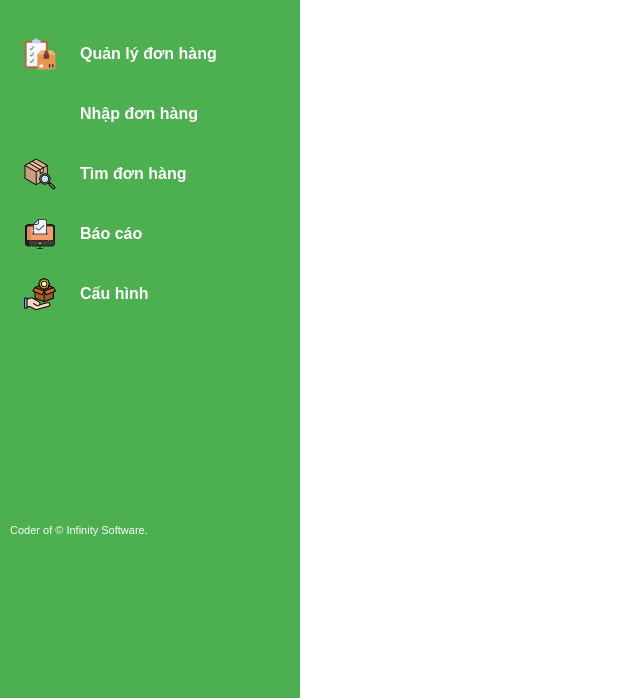
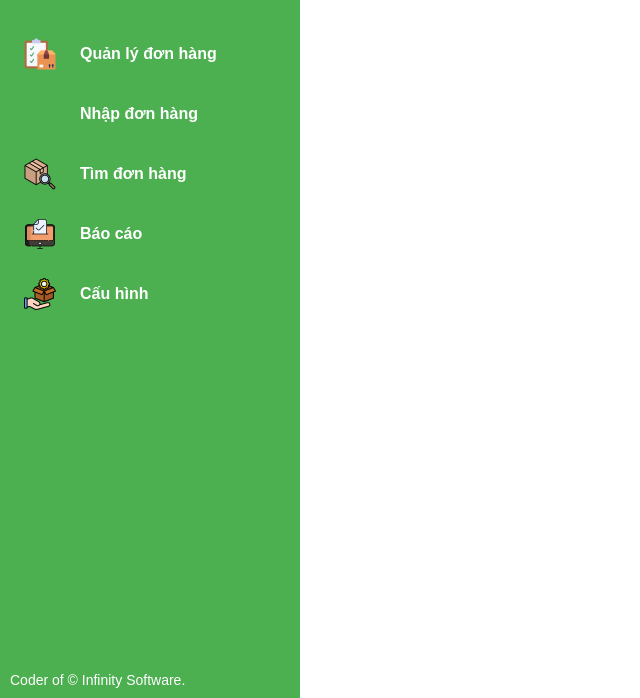
Before and after one commit to Hoanvuonq/Order-Management-GUI, a plain HTML site: page pages/Home/index.html in a window 1280 px wide. Shown: the part 102-800 px from the top of the page, without its empty margins (0-640 px from the left). Drawn offline with Linux system fonts and the light colour scheme.

Commit message:
[Fix] footer title + css

```diff
--- a/assets/css/style.css
+++ b/assets/css/style.css
@@ -39,17 +39,13 @@
     background: var(--white);
 }
 
-.footer-title-li {
+.footer-title{
     font-family: inherit;
-    font-size: 11px;
+    font-size: 14px;
     color: #fff;
-}
-
-
-
-.navigation ul li:nth-child(7) {
-    margin-top: 200px;
-    pointer-events: none;
+    position: absolute;
+    bottom: 0;
+    margin-bottom: 10px;
 }
 
 .logo {
--- a/pages/Home/index.html
+++ b/pages/Home/index.html
@@ -48,12 +48,12 @@
                         <span class="title">Cấu hình</span>
                     </a>
                 </li>
-                <li>
-                    <div class="footer-title-li">
-                        <span class="title">Coder of © Infinity Software.</span>
-                    </div>
-                </li>
+
+
             </ul>
+            <div class="footer-title">
+                <span class="title">Coder of © Infinity Software.</span>
+            </div>
         </div>
 
         <!-- main -->
```
